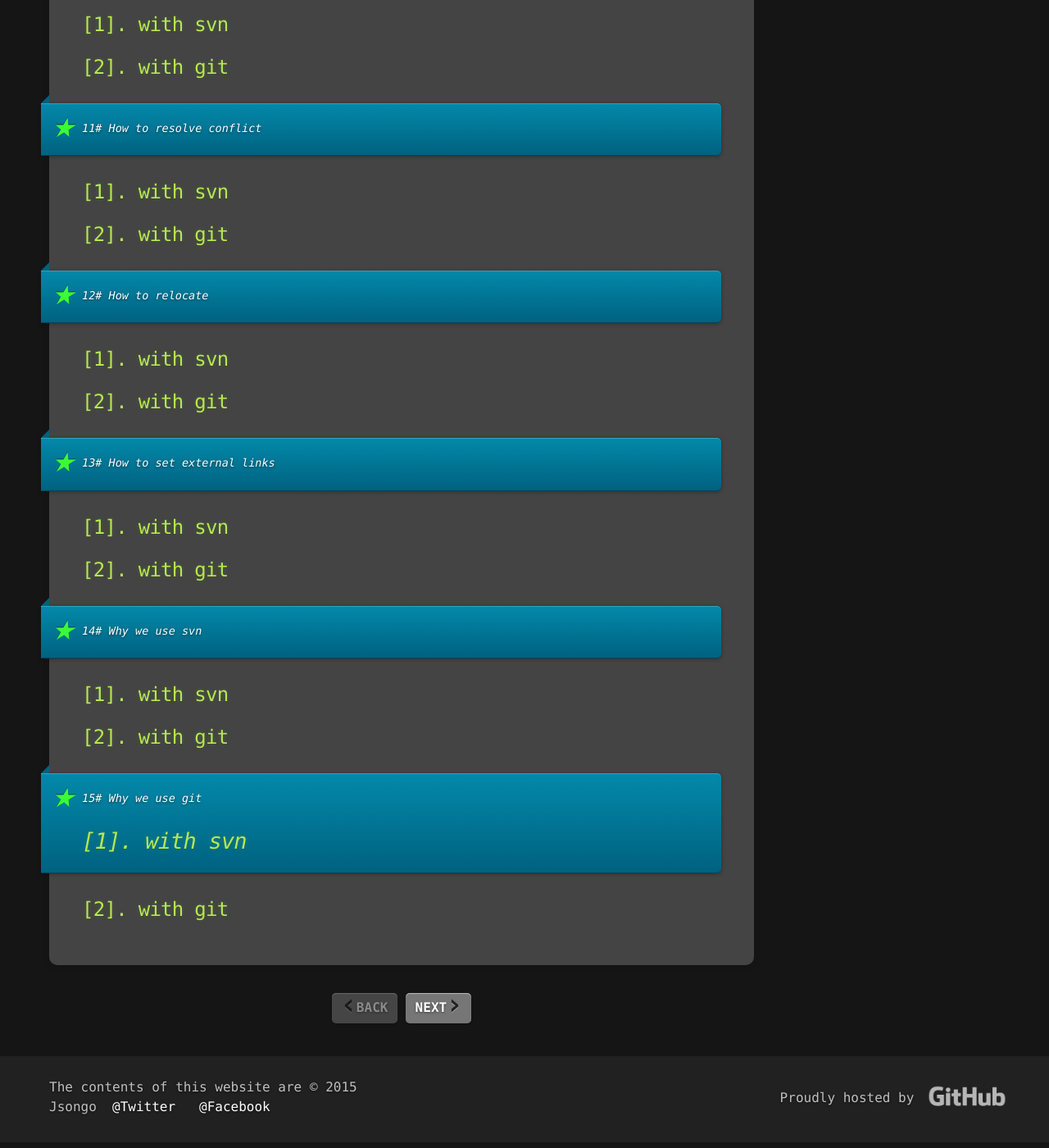
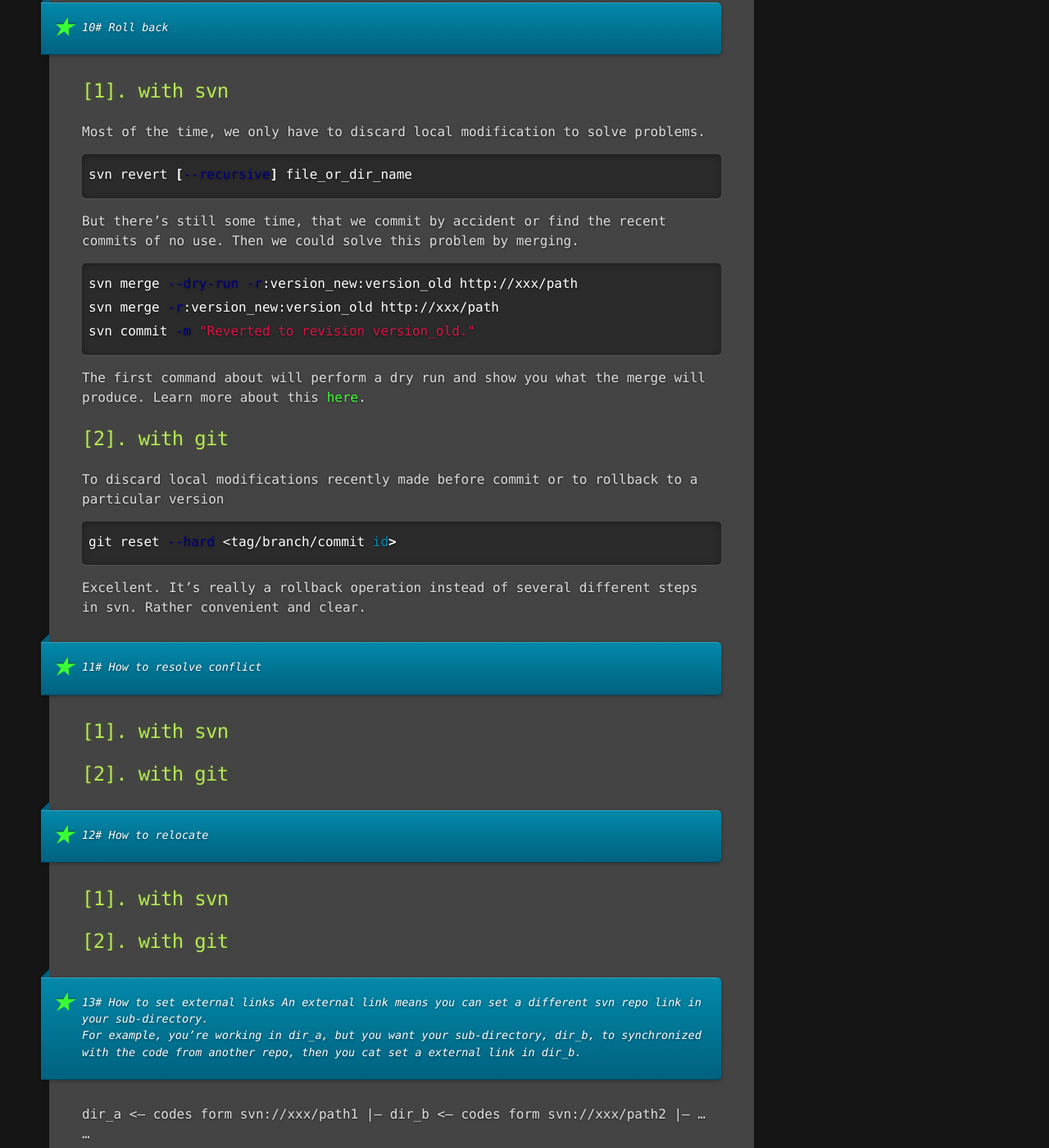
Before and after one commit to jsongo/jsongo.github.io, a Jekyll site: the page built from _posts/2015-06-22-svn-git-summary.markdown, in a window 1280 px wide and 1400 px high, scrolled down 9784 px. Shown: the whole window at 82% size. Built offline with Jekyll 4.4.1, drawn with Linux system fonts in a browser that asks for light colours; comment, search, counter and statistics services are not loaded; some of the changed text lies outside the part shown.

Commit message:
Update 2015-06-22-svn-git-summary.markdown

```diff
--- a/_posts/2015-06-22-svn-git-summary.markdown
+++ b/_posts/2015-06-22-svn-git-summary.markdown
@@ -265,9 +265,9 @@
 
 * create tag
 {% highlight bash %}
-git tag -a the_name -m 'xxx'
+git tag -s the_name -m 'xxx'
 {% endhighlight %}
-`-a` is a signature operation. Read more about it in my early posts.
+`-s` is a signature operation. You can read more about it [here](http://pragmatictim.blogspot.jp/2012/11/creating-signed-tags-in-git-from-scratch.html). And a commit can also be signitured using `-S`. Learn more [here](https://ariejan.net/2014/06/04/gpg-sign-your-git-commits/).
 Now you can push it using:
 {% highlight bash %}
 git push origin tag_name
@@ -310,7 +310,8 @@
 {% highlight bash %}
 git checkout -b local_tag_name remote_tag
 {% endhighlight %}
-Then you can operate on it like a branch, ie. `git checkout local_tag_name`, except that you cannot commit to the remote existing tag. If you try to, it'll throw out an exception with the words of 'tag already exists in the remote'. Actually you can make by force with params of `--force`. But I recommend you not doing that unless you really have to and really know what you're doing.
+Then you can operate on it like a branch, ie. `git checkout local_tag_name`, except that you cannot commit to the remote existing tag. If you try to, it'll throw out an exception with the words of 'tag already exists in the remote'. Actually you can make by force with params of `--force` or `-f`. But I recommend you not doing that unless you really have to and really know what you're doing.
+If you checkout to a tag, the `git branch` command will tell you that your current working copy is 'detached from tag_name_xxx'.
 You can make a tag of the history version too, using:
 {% highlight bash %}
 git tag -a tag_version history_label
@@ -327,8 +328,24 @@
 > 10# Roll back
 
 ## [1]. with svn
+Most of the time, we only have to discard local modification to solve problems.
+{% highlight bash %}
+svn revert [--recursive] file_or_dir_name
+{% endhighlight %}
+But there's still some time, that we commit by accident or find the recent commits of no use. Then we could solve this problem by merging.
+{% highlight bash %}
+svn merge --dry-run -r:version_new:version_old http://xxx/path
+svn merge -r:version_new:version_old http://xxx/path
+svn commit -m "Reverted to revision version_old."
+{% endhighlight %}
+The first command about will perform a dry run and show you what the merge will produce. Learn more about this [here](https://aralbalkan.com/1381/).
 
 ## [2]. with git
+To discard local modifications recently made before commit or to rollback to a particular version
+{% highlight bash %}
+git reset --hard <tag/branch/commit id>
+{% endhighlight %}
+Excellent. It's really a rollback operation instead of several different steps in svn. Rather convenient and clear.
 
 <a id="sec11"></a>
 
@@ -349,10 +366,22 @@
 <a id="sec13"></a>
 
 > 13# How to set external links
+An external link means you can set a different svn repo link in your sub-directory.
+For example, you're working in dir_a, but you want your sub-directory, dir_b, to synchronized with the code from another repo, then you cat set a external link in dir_b.
+
+dir_a     <-- codes form svn://xxx/path1
+  |-- dir_b     <-- codes form svn://xxx/path2
+  |-- ...
+  ...
 
 ## [1]. with svn
+{% highlight bash %}
+svn propset svn:externals 'dir_name svn://xxx/path' .
+svn up
+{% endhighlight %}
 
 ## [2]. with git
+That's simple. Step into your sub-directory, and run `git clone https://xxx/path.git`, and it's done.
 
 <a id="sec14"></a>
 
```
